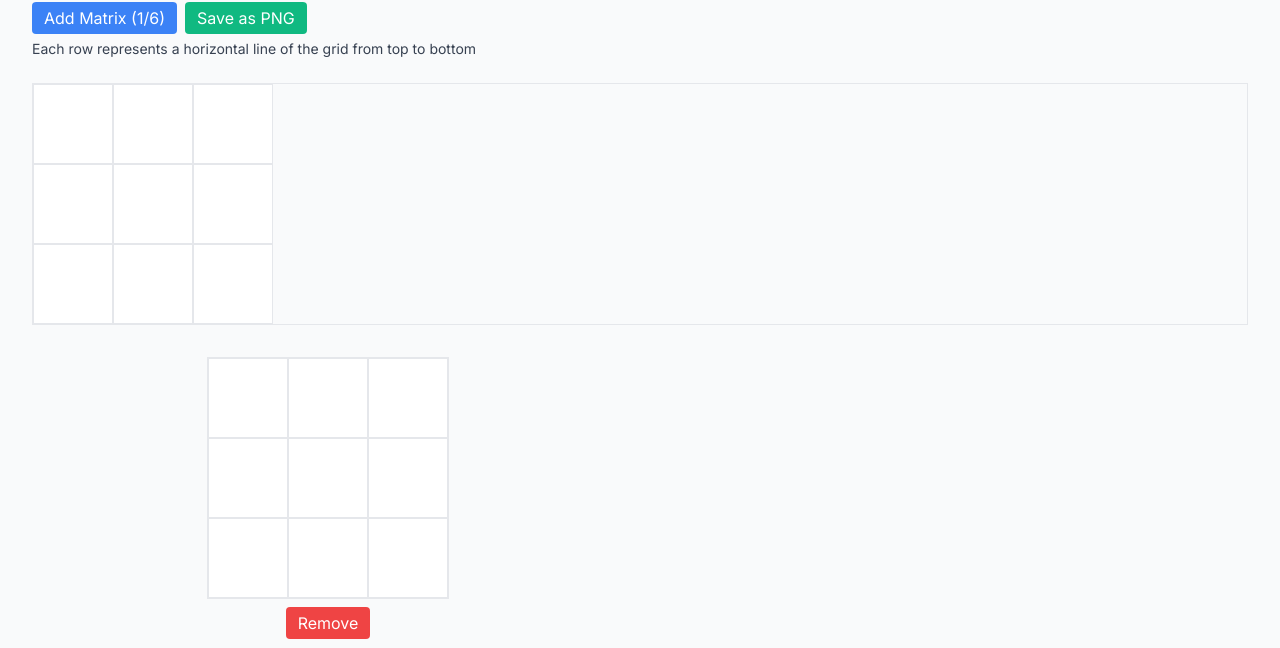
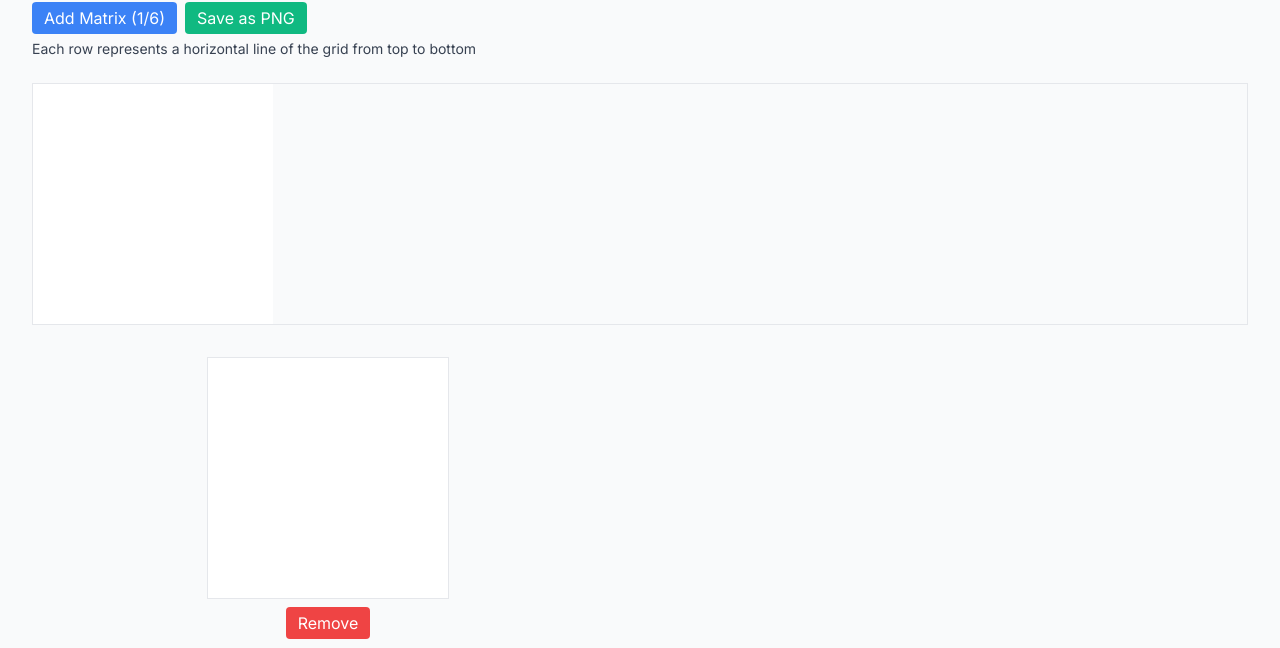
Before and after one commit to maxkomarychev/kohs, a Next.js app: page / in a window 1280 px wide. Shown: the part 252-900 px from the top of the page. Built offline with nearby package versions, Linux system fonts and the light colour scheme.

Commit message:
remove border

```diff
--- a/src/components/Shape.tsx
+++ b/src/components/Shape.tsx
@@ -21,7 +21,6 @@ const Shape: React.FC<ShapeProps> = ({ type, size = 50 }) => {
     height: `${size}px`,
     position: 'relative' as const,
     backgroundColor: 'white',
-    border: '1px solid #e5e7eb'
   };
 
   const renderDiagonal = (path: string) => {
```
